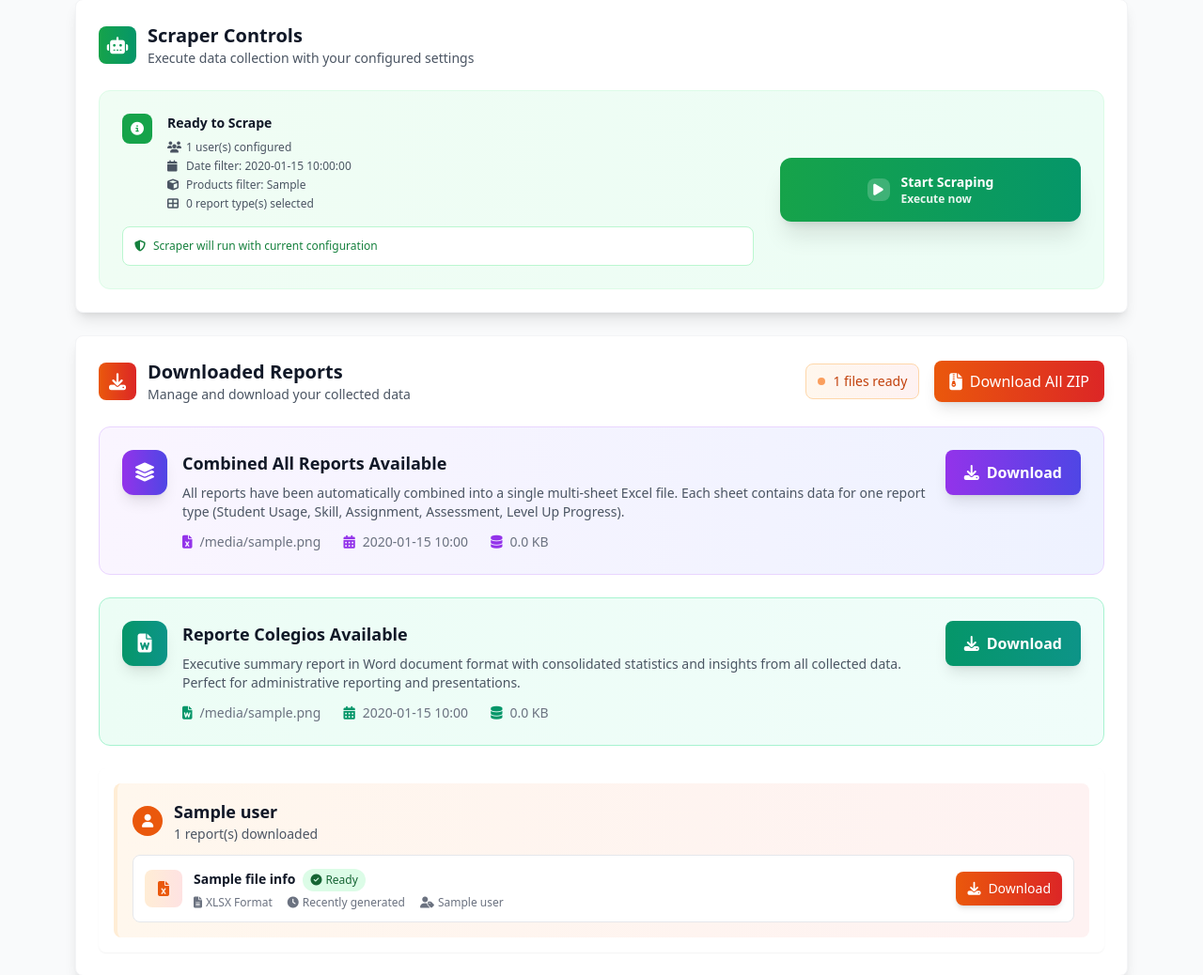
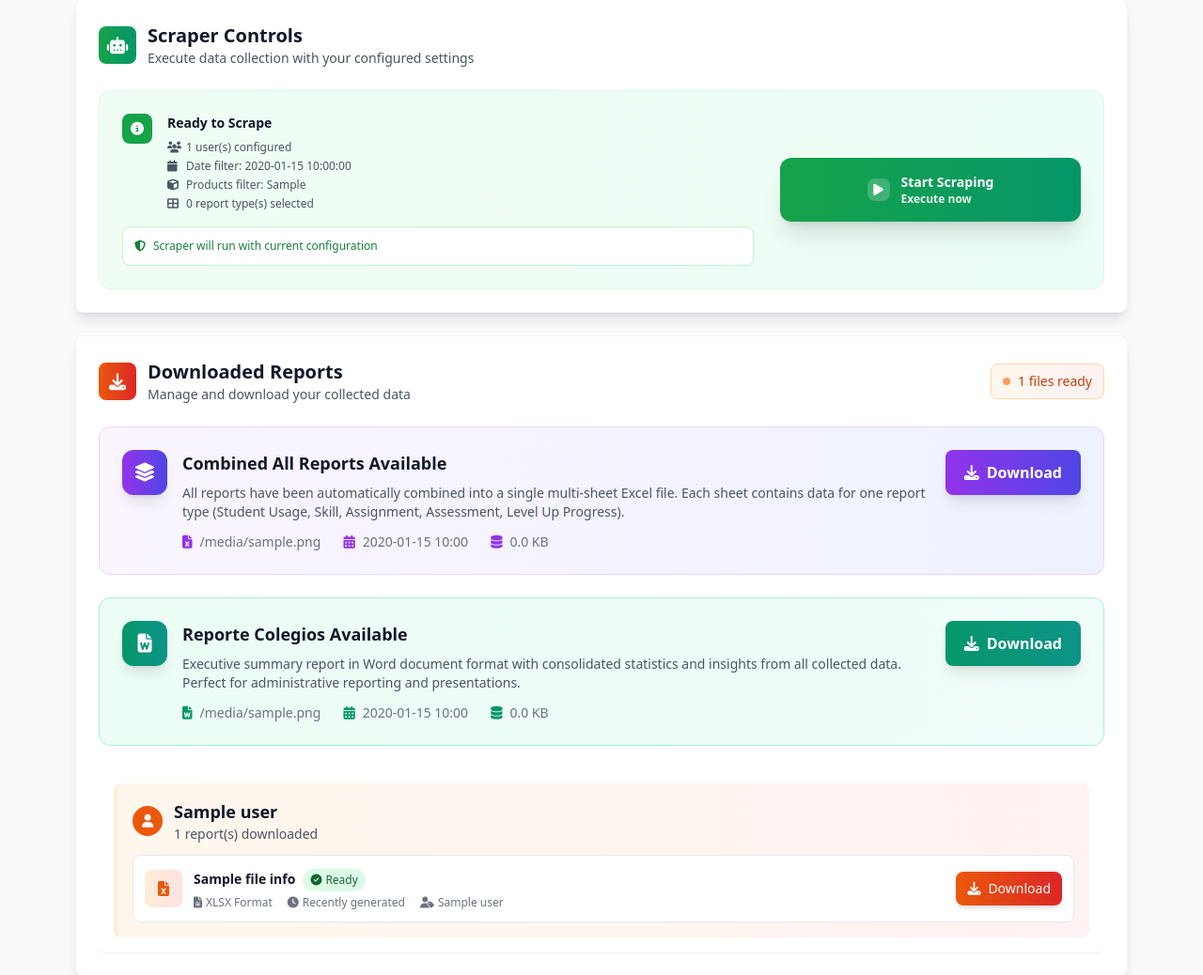
Before and after one commit to davidgonzalezfx/reports-scrapper, a Flask app: template templates/scrapper.html in a window 1280 px wide. Shown: the part 1445-2483 px from the top of the page at 94% size. Run offline with Flask 3, Linux system fonts and the light colour scheme; the template is opened without the code that fills it: most values are stand-ins (such as "Sample title", 1, 10 or a date in 2020); some libraries are stand-ins or nearby versions.

Commit message:
Fix - Remove download zip

```diff
--- a/app.py
+++ b/app.py
@@ -552,56 +552,6 @@ def download(filename: str):
 				logger.error(f"Error downloading file {filename}: {e}")
 				return jsonify({'error': 'Download failed'}), 500
 
-@app.route('/download-all-zip')
-def download_all_zip():
-		"""Create and download a zip file containing all reports."""
-		import tempfile
-		import zipfile
-
-		try:
-				files = get_report_files(REPORTS_DIR)
-
-				if not files:
-						logger.info("No files available for zip download")
-						return jsonify({'error': 'No files available for download'}), 404
-
-				# Create a temporary zip file (using original approach)
-				temp_zip = tempfile.NamedTemporaryFile(delete=False, suffix='.zip')
-
-				try:
-						with zipfile.ZipFile(temp_zip.name, 'w', zipfile.ZIP_DEFLATED) as zipf:
-								for file in files:
-										file_path = os.path.join(REPORTS_DIR, file)
-										if os.path.exists(file_path):
-												zipf.write(file_path, file)
-												logger.debug(f"Added {file} to zip")
-
-						# Generate timestamp for filename
-						timestamp = datetime.now().strftime('%Y%m%d_%H%M%S')
-						zip_filename = f'reports_{timestamp}.zip'
-
-						logger.info(f"Created zip file with {len(files)} reports: {zip_filename}")
-
-						return send_file(
-								temp_zip.name,
-								as_attachment=True,
-								download_name=zip_filename,
-								mimetype='application/zip'
-						)
-				finally:
-						# Clean up temp file after sending
-						def cleanup():
-								try:
-										os.unlink(temp_zip.name)
-										logger.debug(f"Cleaned up temporary zip file: {temp_zip.name}")
-								except OSError as e:
-										logger.warning(f"Failed to cleanup temp file {temp_zip.name}: {e}")
-						threading.Thread(target=cleanup).start()
-
-		except Exception as e:
-				logger.error(f"Error creating zip download: {e}")
-				return jsonify({'error': 'Failed to create zip file'}), 500
-
 @app.route('/download-combined-reports')
 def download_combined_reports():
 		"""Download the most recent combined all reports file."""
--- a/templates/scrapper.html
+++ b/templates/scrapper.html
@@ -604,16 +604,6 @@
 							<span class="text-orange-700 font-medium">{{ files|length }} files ready</span>
 						</div>
 					</div>
-					{% if files %}
-					<a href="/download-all-zip"
-						class="group relative inline-flex items-center gap-2 px-4 py-2 bg-gradient-to-r from-orange-600 to-red-600 text-white font-medium rounded-lg shadow-lg hover:from-orange-700 hover:to-red-700 focus:outline-none focus:ring-4 focus:ring-orange-300 transition-all duration-200">
-						<i class="fas fa-file-archive text-lg"></i>
-						<span>Download All ZIP</span>
-						<div
-							class="absolute inset-0 bg-white opacity-0 group-hover:opacity-20 rounded-lg transition-opacity duration-200">
-						</div>
-					</a>
-					{% endif %}
 				</div>
 			</div>
 
--- a/utils.py
+++ b/utils.py
@@ -2,7 +2,6 @@
 
 import json
 import os
-import zipfile
 import tempfile
 from datetime import datetime
 from pathlib import Path
```
